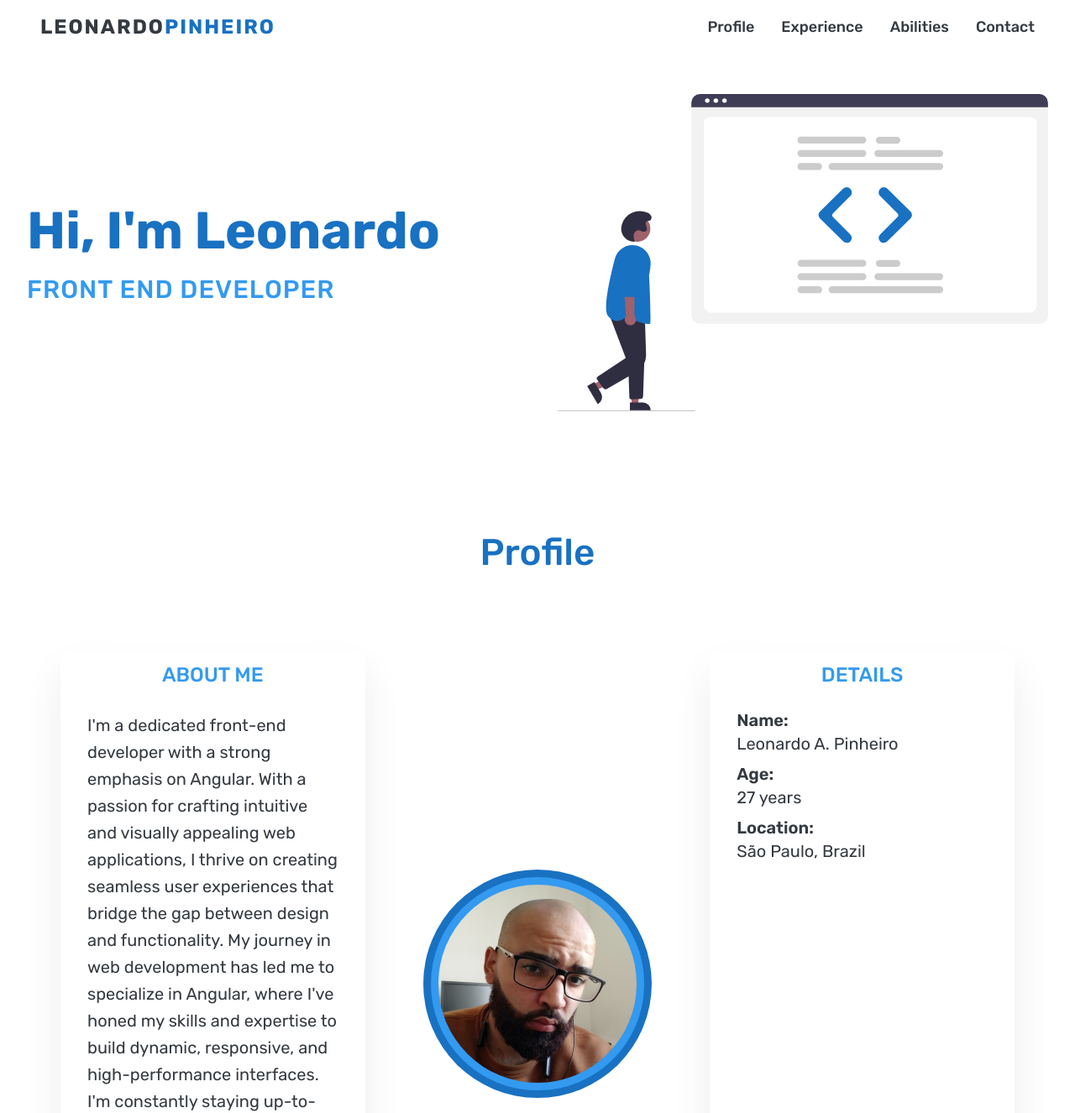
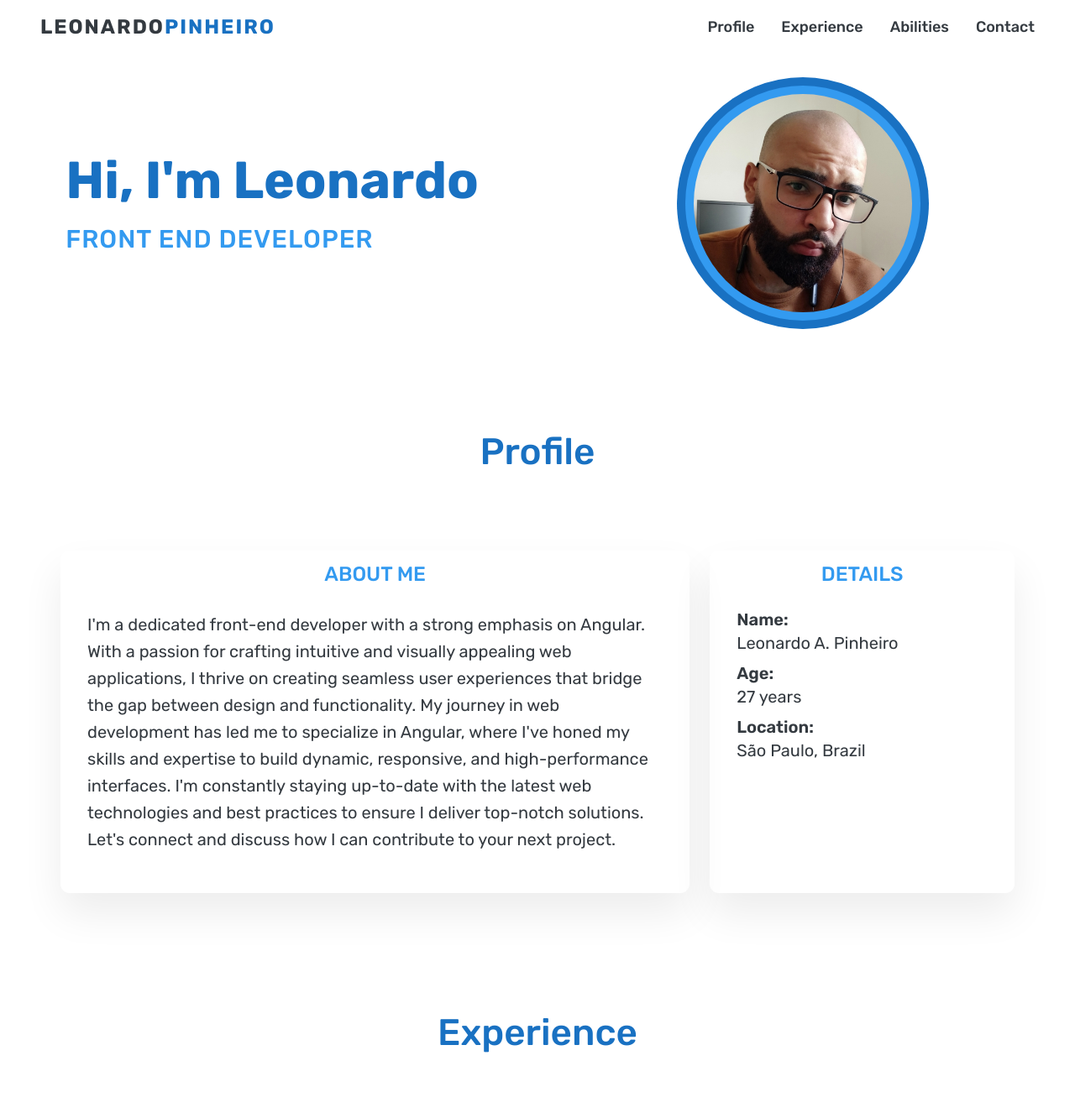
Before and after one commit to LeoPinheiro704/resume, a plain HTML site: page index.html in a window 1280 px wide. Shown: the top 1326 px of the page at 84% size. Drawn offline with nearby package versions, Linux system fonts and the light colour scheme.

Commit message:
ajuste da imagem principal

```diff
--- a/css/general.css
+++ b/css/general.css
@@ -130,6 +130,14 @@ body::-webkit-scrollbar-button {
   grid-template-columns: repeat(3, 1fr);
 }
 
+.expand-2-col {
+  grid-column: 1 / 3;
+}
+
+.expand-col {
+  grid-column: 1 / -1;
+}
+
 /* ************* */
 /* HELPERS */
 /* ************* */
--- a/css/style.css
+++ b/css/style.css
@@ -95,6 +95,7 @@
   grid-template-columns: 1fr 1fr;
   gap: 4.8rem;
   align-items: center;
+  justify-items: center;
 }
 
 .hero-name {
@@ -130,6 +131,7 @@
   justify-content: center;
   align-items: center;
   position: relative;
+  max-width: 40rem;
 }
 
 .profile-img-box::before,
--- a/index.html
+++ b/index.html
@@ -61,11 +61,11 @@
             <h1 class="hero-name">Hi, I'm Leonardo</h1>
             <p class="hero-profession">Front End Developer</p>
           </div>
-          <div class="hero-img-box">
+          <div class="profile-img-box">
             <img
-              alt="Person looking the code page"
-              class="hero-img"
-              src="img/hero-code-page.svg"
+              src="img/profile-min.jpg"
+              class="profile-img"
+              alt="Leonardo profile picture"
             />
           </div>
         </div>
@@ -77,7 +77,7 @@
         </div>
 
         <div class="container grid grid--3-cols">
-          <div class="profile-description-box">
+          <div class="profile-description-box expand-2-col">
             <h3 class="heading-profile txt-ct">About me</h3>
             <p class="about-me-description">
               I'm a dedicated front-end developer with a strong emphasis on
@@ -91,14 +91,6 @@
               practices to ensure I deliver top-notch solutions. Let's connect
               and discuss how I can contribute to your next project.
             </p>
-          </div>
-
-          <div class="profile-img-box">
-            <img
-              src="img/profile-min.jpg"
-              class="profile-img"
-              alt="Leonardo profile picture"
-            />
           </div>
 
           <div class="profile-description-box">
```
